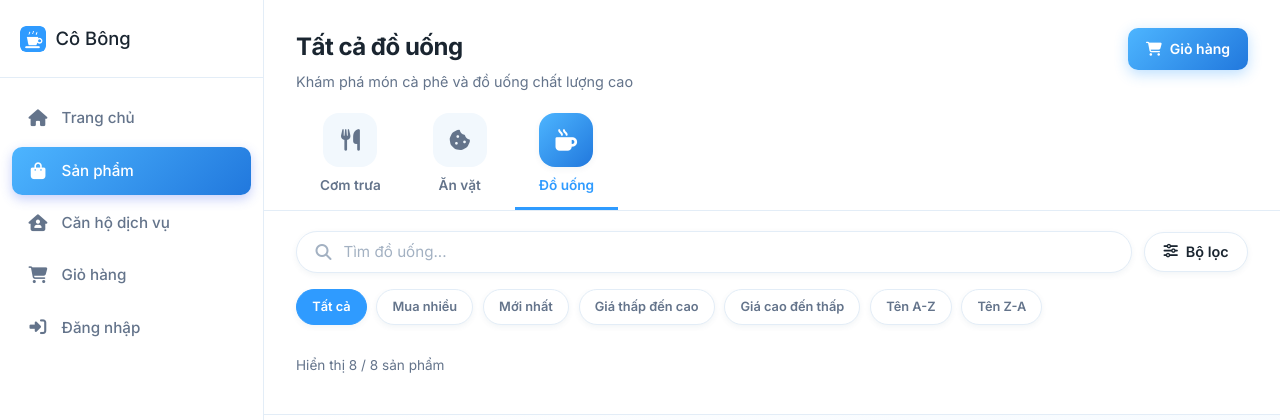
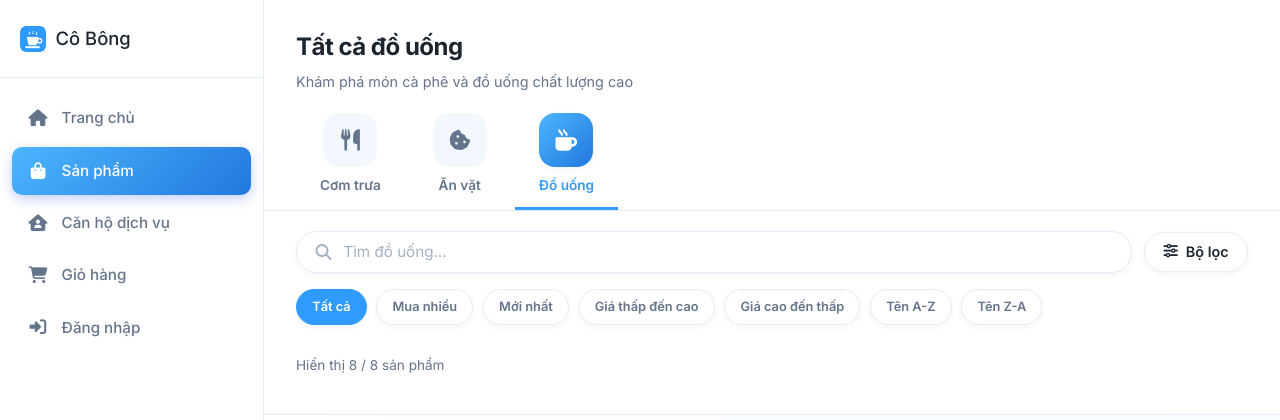
Before and after one commit to nghuuhieu1903/quan-co-bong, a Flask app: page /products in a window 1280 px wide. Shown: the top 420 px of the page. Run offline with Flask 3, Linux system fonts and the light colour scheme; data comes from the database, SQL or seed files in the repository; data that the repository does not hold is empty.

Commit message:
Drop the redundant "Giỏ hàng" button from the catalogue page header
The cart icon in the topbar (with its own live item count) already covers
this - the extra button on the page itself was duplicate UI taking up
space next to the page title.
Co-Authored-By: Claude Sonnet 5 <noreply@anthropic.com>

```diff
--- a/templates/products.html
+++ b/templates/products.html
@@ -354,12 +354,6 @@
                 {% else %}{{ _('prod_desc') }}{% endif %}
             </p>
         </div>
-        <a href="{{ url_for('public.cart') }}" class="btn btn-primary" style="padding: 10px 18px;">
-            <i class="fas fa-shopping-cart"></i> {{ _('nav_cart') }}
-            {% if session.get('cart', []) %}
-                <span class="badge" style="background: var(--danger-color); color: white; margin-left: 8px;">{{ session.get('cart', [])|length }}</span>
-            {% endif %}
-        </a>
     </div>
 
     <!-- Đồ uống, Cơm trưa, Ăn vặt as tabs. Cơm trưa/Ăn vặt are both
```
